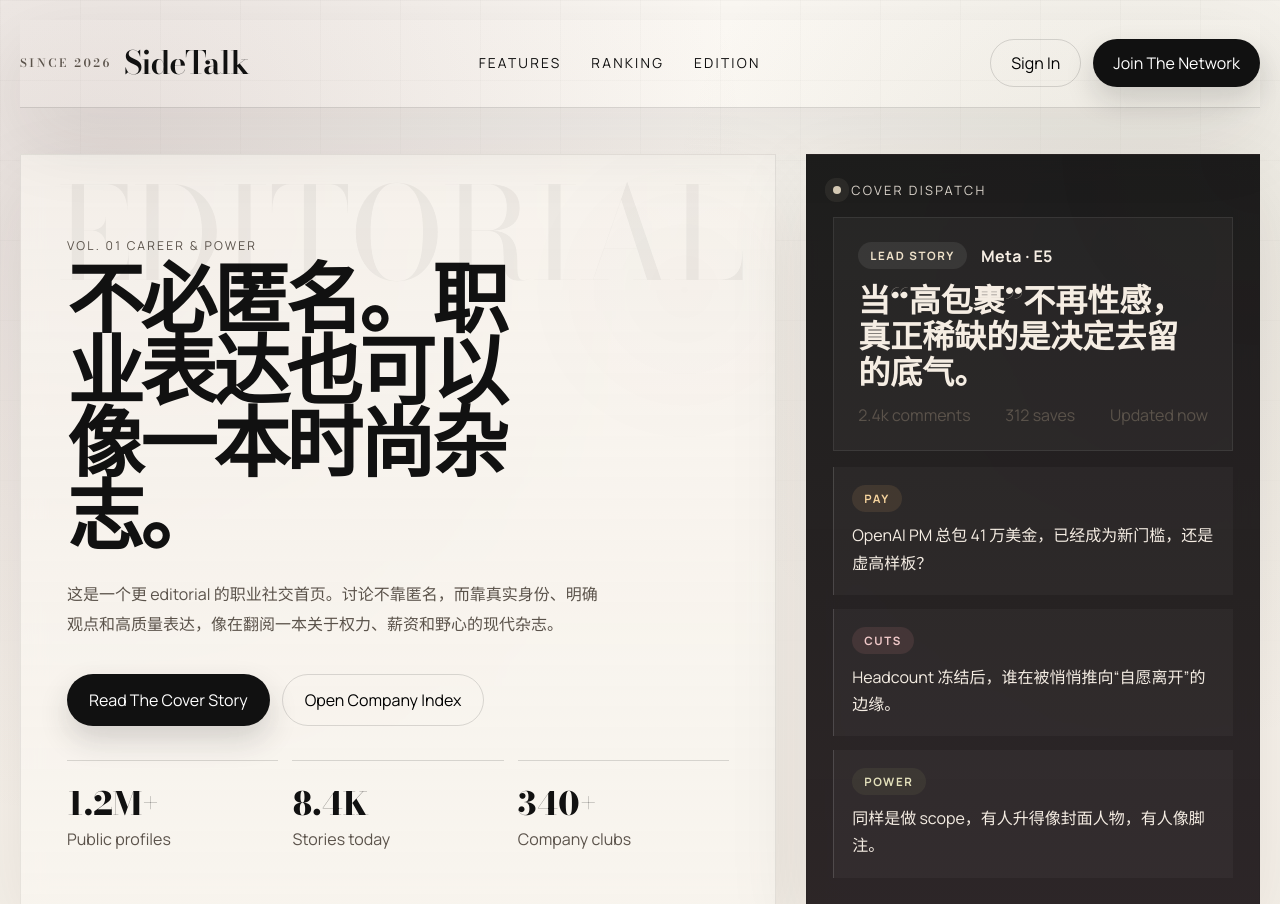
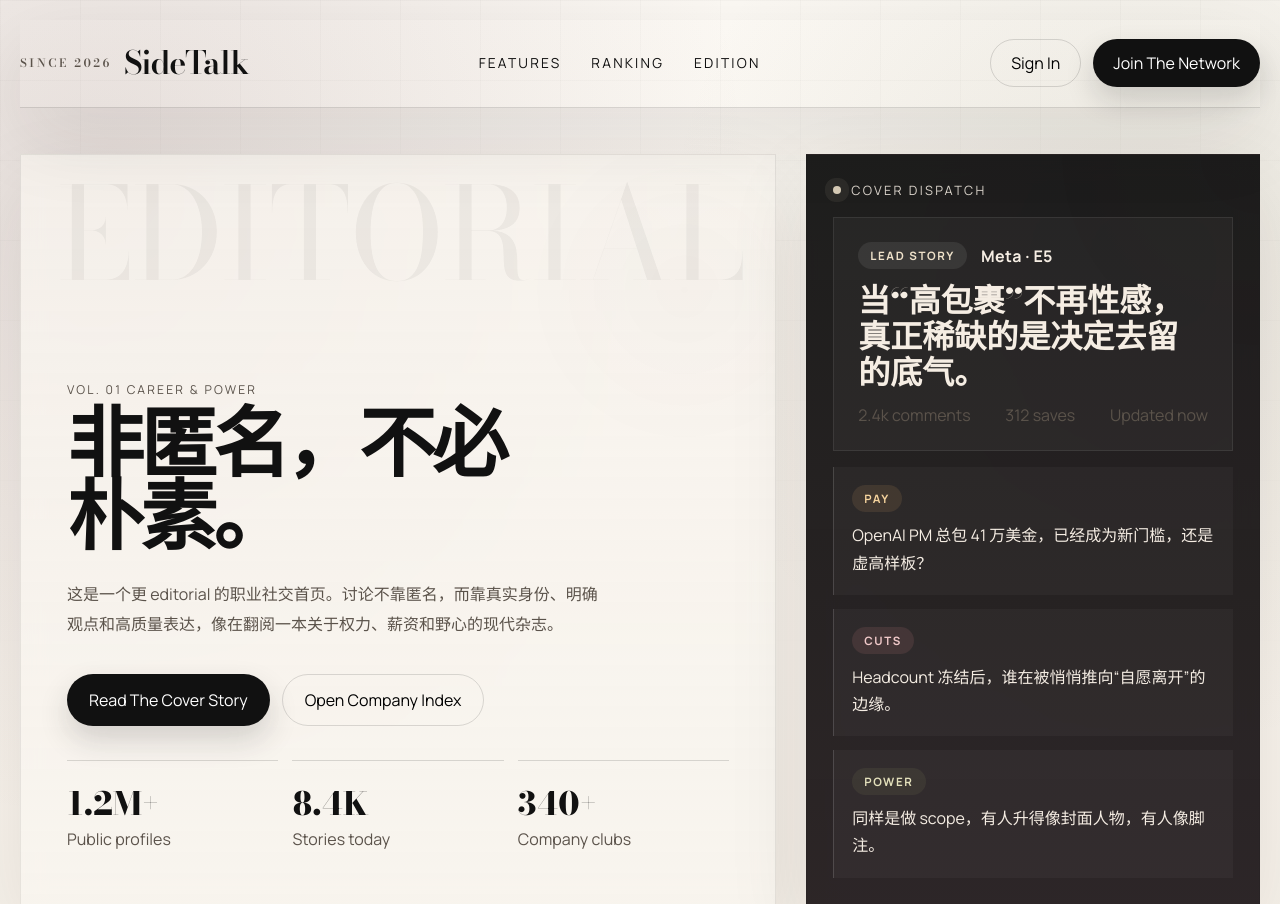
Before and after one commit to Nigel-nyc/blind-clone, a plain HTML site: page index.html in a window 1280 px wide. Shown: the top 904 px of the page. Drawn offline with nearby package versions, Linux system fonts and the light colour scheme.

Commit message:
Update hero headline to non-anonymous positioning

```diff
--- a/index.html
+++ b/index.html
@@ -34,7 +34,7 @@
         <section class="hero">
           <div class="hero-copy">
             <p class="eyebrow">Vol. 01 Career & Power</p>
-            <h1>不必匿名。职业表达也可以像一本时尚杂志。</h1>
+            <h1>非匿名，不必朴素。</h1>
             <p class="hero-text">
               这是一个更 editorial 的职业社交首页。讨论不靠匿名，而靠真实身份、明确观点和高质量表达，像在翻阅一本关于权力、薪资和野心的现代杂志。
             </p>
```
